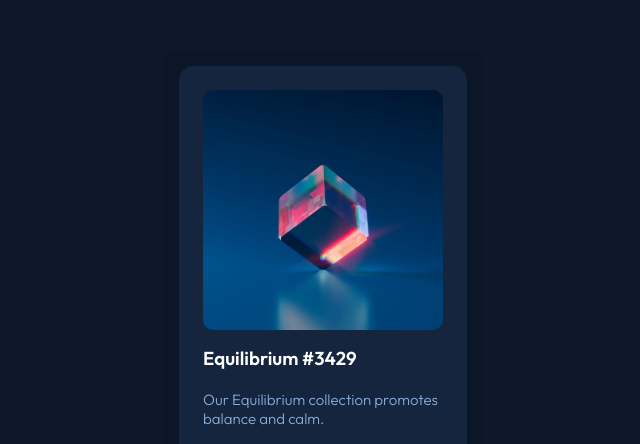
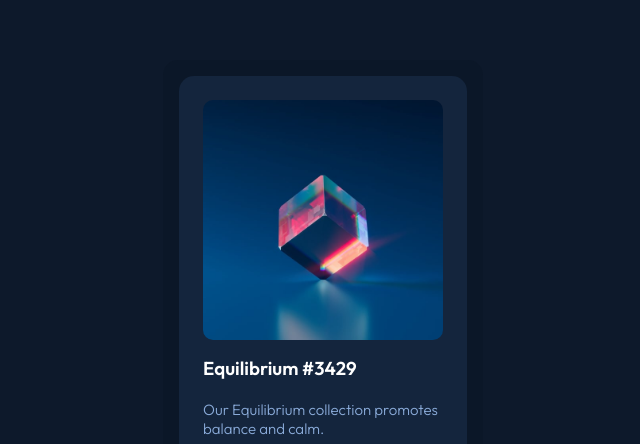
Before and after one commit to Aranteslulu/Newbie-NFTcard, a plain HTML site: page index.html in a window 1280 px wide. Shown: the top 444 px of the page, without its empty margins (317-957 px from the left). Drawn offline with Linux system fonts and the light colour scheme.

Commit message:
body px upgrade

```diff
--- a/style.css
+++ b/style.css
@@ -26,7 +26,7 @@ body {
     background-color: var(--clr-very-dark-blue-main);
     display: flex;
     justify-content: center;
-    margin: 50px 0 0 0;
+    margin: 60px 0 0 0;
     font-family: 'Outfit', sans-serif;
 }
 
```
